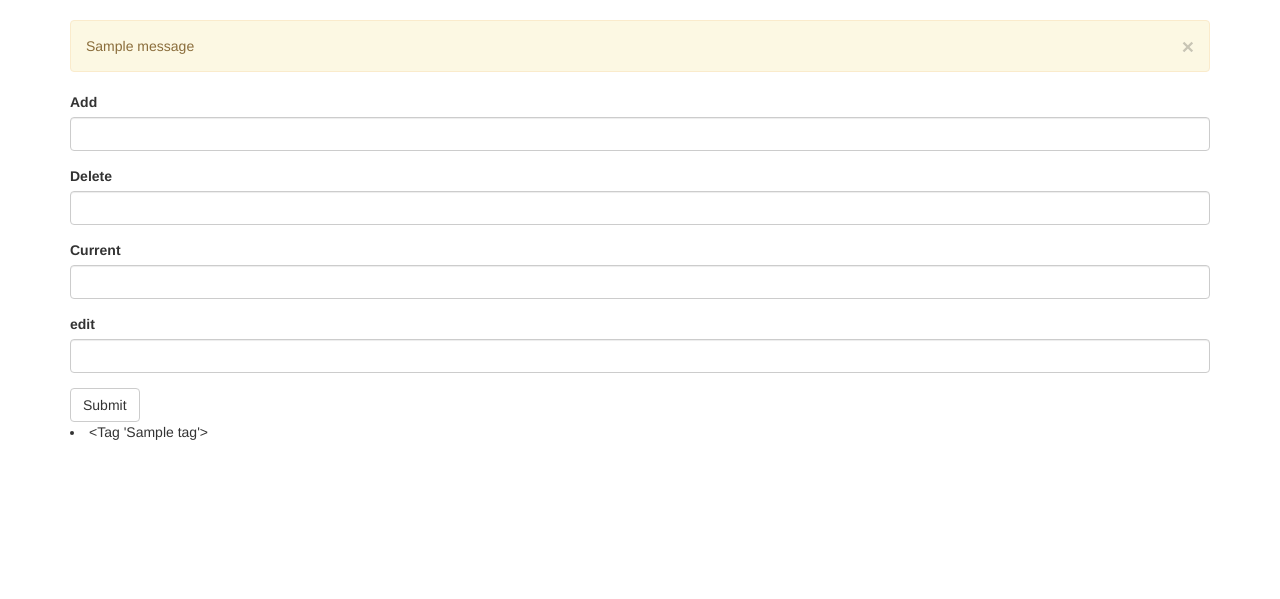
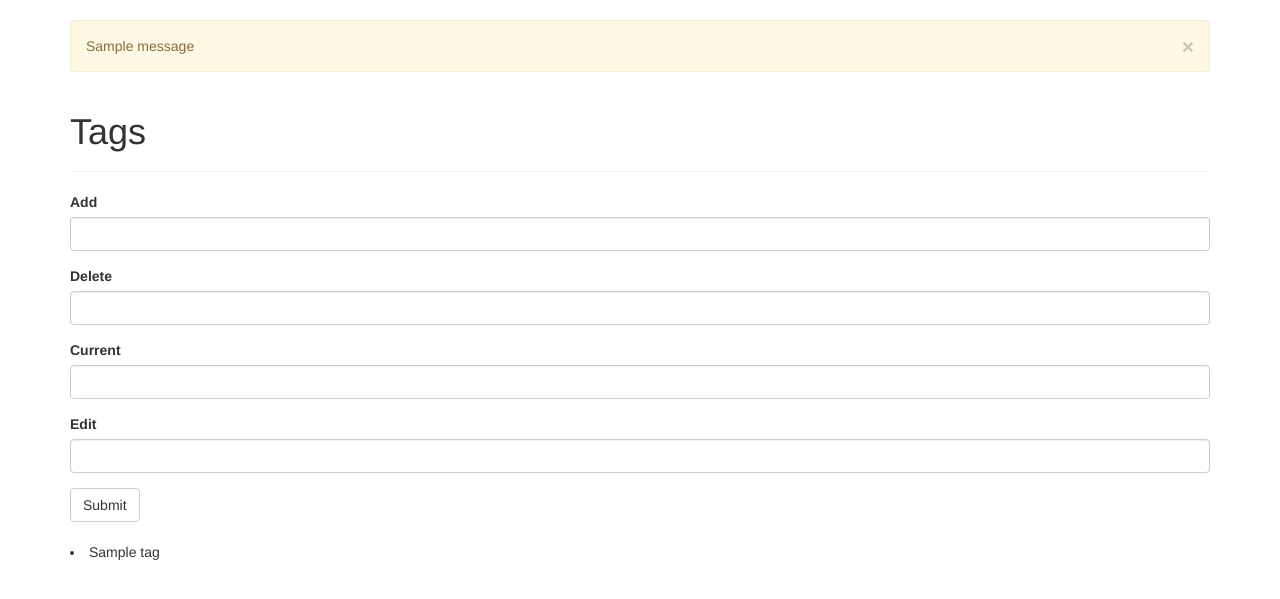
Before and after one commit to nycrecords/womens_activism_nyc, a Flask app: page /tags in a window 1280 px wide. Shown: the part 52-651 px from the top of the page. Run offline with Flask 2, Linux system fonts and the light colour scheme; tables that the repository leaves empty hold one stand-in row (values such as "Sample post"); one stand-in notice (Sample message) is shown; some libraries are stand-ins or nearby versions.

```diff
--- a/App/main/forms.py
+++ b/App/main/forms.py
@@ -16,4 +16,5 @@ class FeedbackForm(Form):
 class PostForm(Form):
     title = StringField('Title', validators=[DataRequired('Please enter a title')])
     content = PageDownField("What's on your mind?", validators=[DataRequired("Body can't be left blank")])
+    recaptcha = RecaptchaField()
     submit = SubmitField('submit')
--- a/App/tag/forms.py
+++ b/App/tag/forms.py
@@ -7,5 +7,5 @@ class TagForm(Form):
     add = StringField('Add', validators=[Optional()])
     remove = StringField('Delete', validators=[Optional()])
     current = StringField('Current', validators=[Optional()])
-    edit = StringField('edit', validators=[Optional()])
+    edit = StringField('Edit', validators=[Optional()])
     submit = SubmitField('Submit')
--- a/App/templates/feedback.html
+++ b/App/templates/feedback.html
@@ -13,6 +13,6 @@
 {% endblock %}
 {% block scripts %}
 
-
+<script>src='https://www.google.com/recaptcha/api.js'</script>
 
 {% endblock %}
--- a/App/templates/index.html
+++ b/App/templates/index.html
@@ -12,6 +12,7 @@
 </div>
 <div>
 {{ wtf.quick_form(form) }}
+    <div class="g-recaptcha" data-sitekey="6LexECYTAAAAAFaNYELFVlBX_ARf8_4QETX9SjYK"></div>
     <br>
 </div>
 
--- a/App/templates/tags.html
+++ b/App/templates/tags.html
@@ -1,28 +1,18 @@
 {% extends "base.html" %}
 {% import "bootstrap/wtf.html" as wtf %}
 
-<head>
-    <title>Tags</title>
-</head>
+{% block title %}NYC Womens Activism{% endblock %}
 
-{% block content %}
-<div class="container">
-    {% for message in get_flashed_messages() %}
-    <div class="alert alert-warning">
-        <button type="button" class="close" data-dismiss="alert">&times;</button>
-        {{ message }}
-    </div>
-    {% endfor %}
-
-    {% block page_content %}
-        {{ wtf.quick_form(form) }}
-
-        {% for tag in tags %}
-            <li>{{tag}}</li>
-        {% endfor %}
-
-
-
-    {% endblock %}
+{% block page_content %}
+<div class="page-header">
+   <h1>Tags</h1>
+</div>
+<div>
+{{ wtf.quick_form(form) }}
+<br>
+   {% for tag in tags %}
+       <li>{{ tag.name }}</li>
+   {% endfor %}
+   <br>
 </div>
 {% endblock %}
--- a/requirements.txt
+++ b/requirements.txt
@@ -29,3 +29,4 @@ SQLAlchemy==0.9.9
 visitor==0.1.3
 Werkzeug==0.10.4
 WTForms==1.0.5
+gunicorn==19.6.0
```
